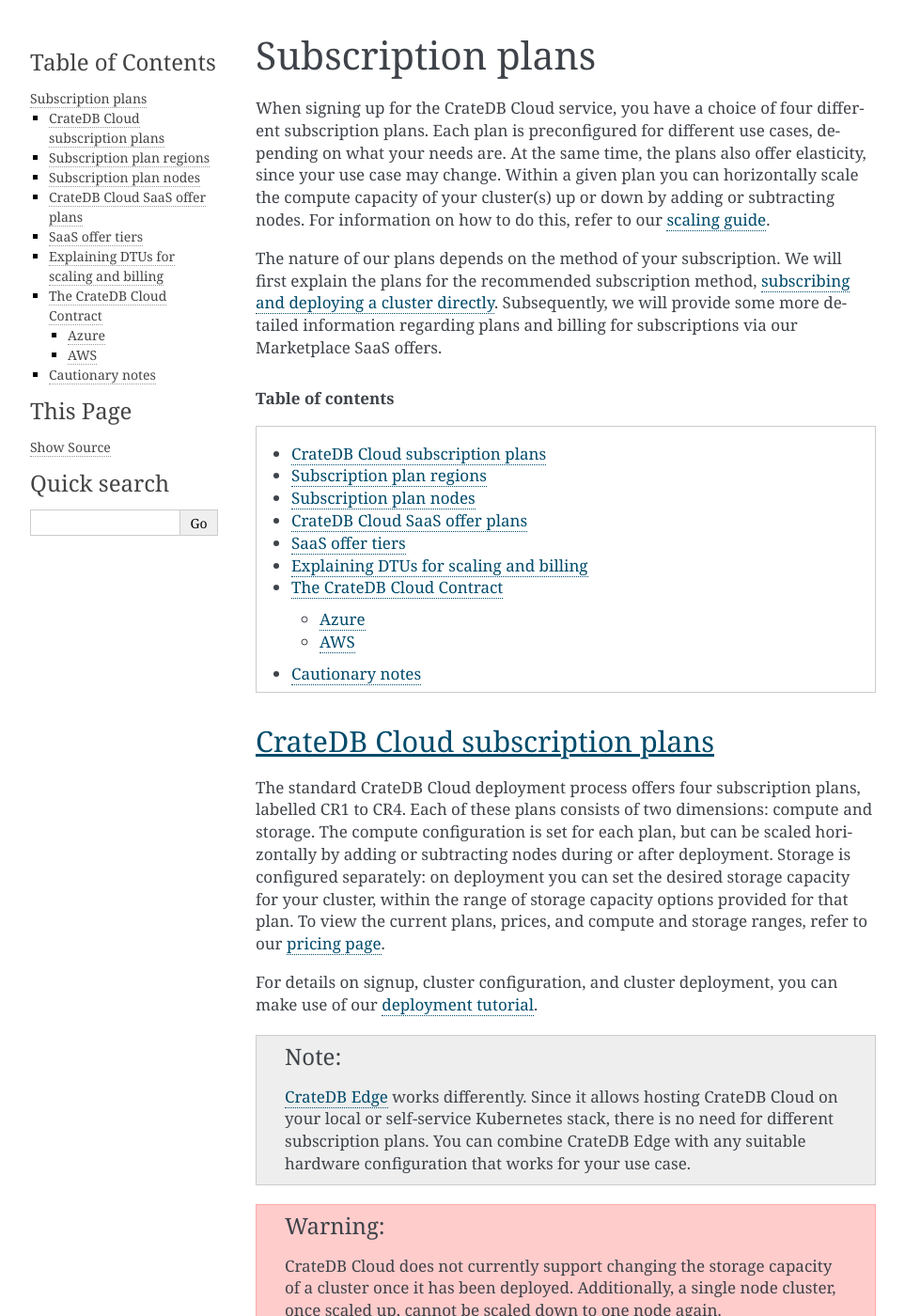
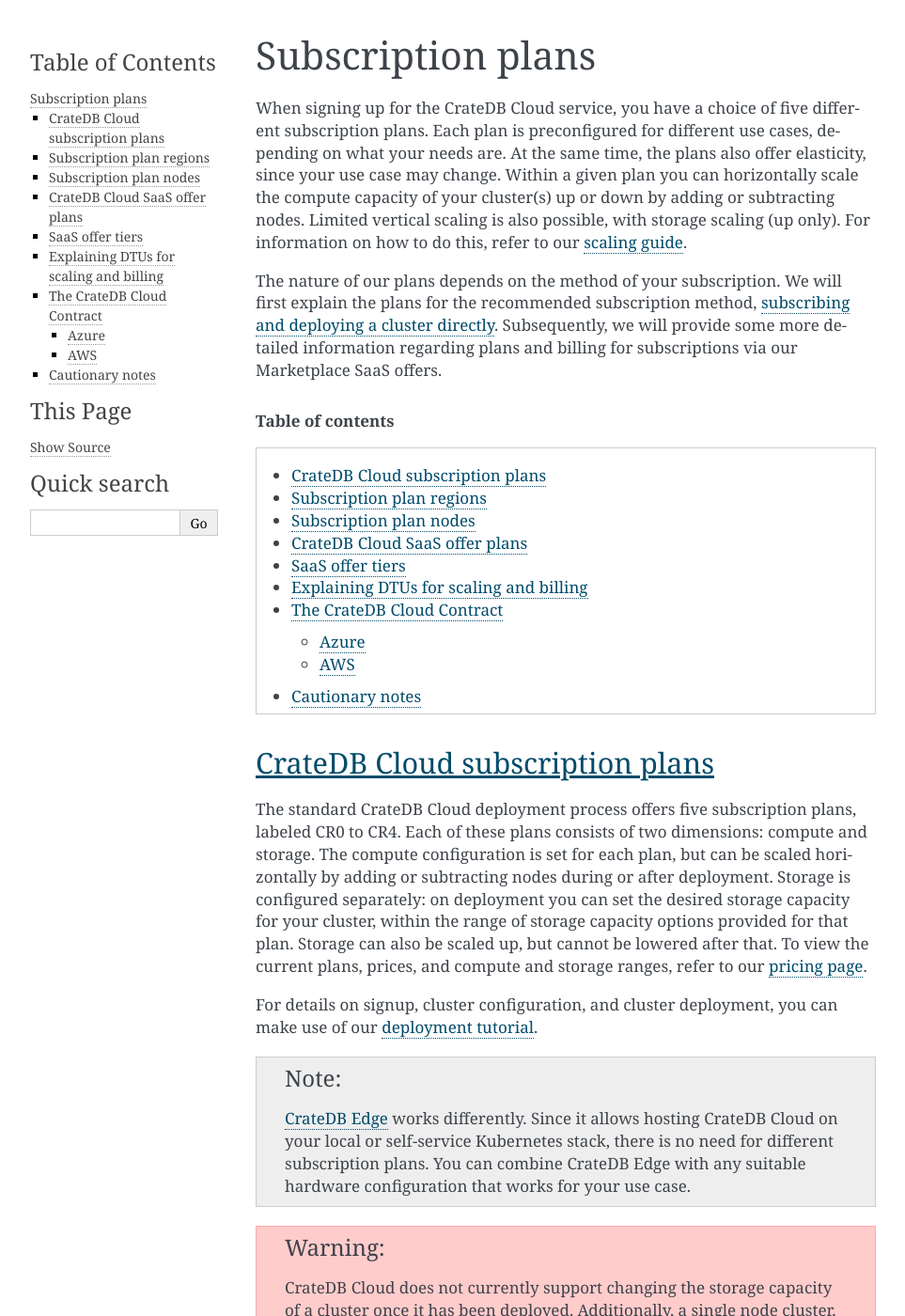
Before and after one commit to crate/cloud-reference, a Sphinx documentation site: the page built from docs/subscription-plans.rst, in a window 1280 px wide and 1400 px high. Shown: the whole window at 94% size, without its empty margins (148-1111 px from the left). Built offline with Sphinx 7.4.7, drawn with Linux system fonts in a browser that asks for light colours; some of the changed text lies outside the part shown.

```diff
--- a/docs/subscription-plans.rst
+++ b/docs/subscription-plans.rst
@@ -4,12 +4,13 @@
 Subscription plans
 ==================
 
-When signing up for the CrateDB Cloud service, you have a choice of four
+When signing up for the CrateDB Cloud service, you have a choice of five
 different subscription plans. Each plan is preconfigured for different use
 cases, depending on what your needs are. At the same time, the plans also offer
 elasticity, since your use case may change. Within a given plan you can
 horizontally scale the compute capacity of your cluster(s) up or down by adding
-or subtracting nodes. For information on how to do this, refer to our
+or subtracting nodes. Limited vertical scaling is also possible, with
+storage scaling (up only). For information on how to do this, refer to our
 `scaling guide`_.
 
 The nature of our plans depends on the method of your subscription. We will
@@ -29,14 +30,15 @@ Marketplace SaaS offers.
 CrateDB Cloud subscription plans
 ================================
 
-The standard CrateDB Cloud deployment process offers four subscription plans,
-labelled CR1 to CR4. Each of these plans consists of two dimensions: compute
+The standard CrateDB Cloud deployment process offers five subscription plans,
+labeled CR0 to CR4. Each of these plans consists of two dimensions: compute
 and storage. The compute configuration is set for each plan, but can be scaled
 horizontally by adding or subtracting nodes during or after deployment. Storage
 is configured separately: on deployment you can set the desired storage
 capacity for your cluster, within the range of storage capacity options
-provided for that plan. To view the current plans, prices, and compute and
-storage ranges, refer to our `pricing page`_.
+provided for that plan. Storage can also be scaled up, but cannot be lowered
+after that. To view the current plans, prices, and compute and storage ranges,
+refer to our `pricing page`_.
 
 For details on signup, cluster configuration, and cluster deployment, you can
 make use of our `deployment tutorial`_.
@@ -97,7 +99,7 @@ brief description of the plans and subsequently explains the meaning and usage
 of nodes, tiers, and DTUs for Marketplace subscriptions. This makes it easy to
 choose the right setup for your CrateDB Cloud SaaS subscription.
 
-CrateDB Cloud's SaaS offer comes with four different subscription plans:
+CrateDB Cloud's SaaS offer comes with five different subscription plans:
 **Development**, **General Purpose**, **I/O Optimized**, and **Storage
 Optimized**. Besides these, we also offer the CrateDB Cloud **Contract**.
 
@@ -171,7 +173,7 @@ bills only for DTUs/hour actually used.
 
 Let's break this down further to clarify what each of these statements mean.
 
-As seen above, CrateDB Cloud's SaaS offer is divided into four plans. Each
+As seen above, CrateDB Cloud's SaaS offer is divided into five plans. Each
 plan has a starting number of nodes (usually 3), that can be scaled to a larger
 number (between 4 and 15). Because the hardware capacity in each plan and tier
 is different, a node of the **GP** plan at the **Basic** tier, for example, is
```
Also changed, not shown: docs/billing.rst (+13 -4 lines), docs/overview.rst (+23 -17 lines), docs/_assets/img/billing-meter.png, docs/_assets/img/organization-billing.png (deleted), docs/_assets/img/organization-dashboard.png, 1 other file.
